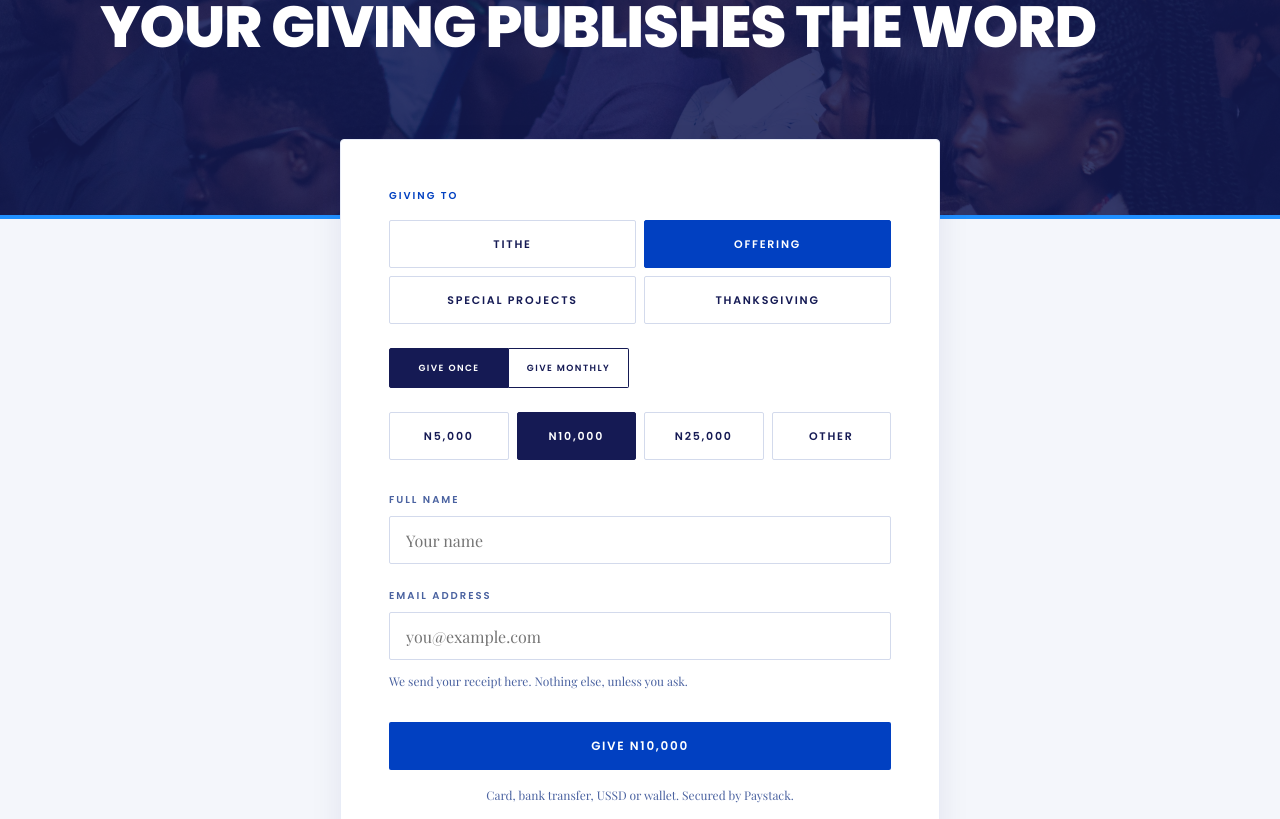
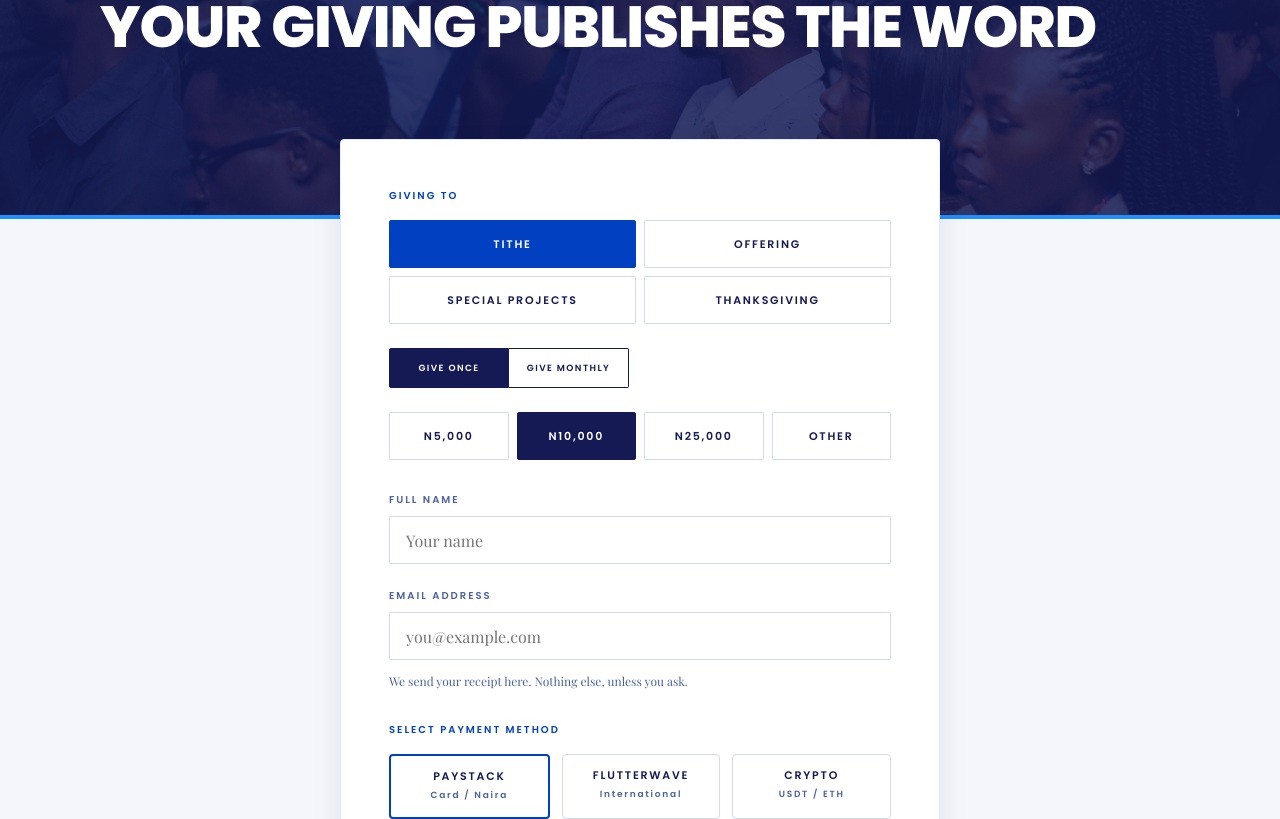
Before and after one commit to Hogwartsofweb3/The-Publishers-House, a Next.js app in the folder publishers-house/: page /giving in a window 1280 px wide. Shown: the part 201-1020 px from the top of the page. Built offline with nearby package versions, Linux system fonts and the light colour scheme.

Commit message:
feat: make giving page interactive with payment method selection

```diff
--- a/publishers-house/src/app/giving/page.tsx
+++ b/publishers-house/src/app/giving/page.tsx
@@ -1,12 +1,9 @@
-import type { Metadata } from "next";
+"use client";
+
+import { useState } from "react";
 import Navbar from "@/components/Navbar";
 import Footer from "@/components/Footer";
-
-export const metadata: Metadata = {
-  title: "Giving | The Publishers House",
-  description:
-    "Your giving publishes the Word. Support The Publishers House through tithe, offering, or bank transfer.",
-};
+import CopyableAccount from "@/components/CopyableAccount";
 
 const S = {
   eyebrow: { fontFamily: "'Poppins', sans-serif", fontWeight: 600, fontSize: "10px", lineHeight: "1.6em", letterSpacing: "0.2em", textTransform: "uppercase" as const },
@@ -18,8 +15,6 @@ const S = {
   readSmall: { fontFamily: "'Playfair Display', serif", fontWeight: 400, fontSize: "14.5px", lineHeight: "1.5em" },
   readBody: { fontFamily: "'Playfair Display', serif", fontWeight: 400, fontSize: "17px", lineHeight: "1.68em" },
 };
-
-import CopyableAccount from "@/components/CopyableAccount";
 
 // GTB account details
 const gtbAccounts = [
@@ -36,6 +31,23 @@ const sterlingAccounts = [
 ];
 
 export default function GivingPage() {
+  const [category, setCategory] = useState("Tithe");
+  const [frequency, setFrequency] = useState("Once");
+  const [amount, setAmount] = useState<number | "other">(10000);
+  const [otherAmount, setOtherAmount] = useState("");
+  const [name, setName] = useState("");
+  const [email, setEmail] = useState("");
+  const [method, setMethod] = useState<"paystack" | "flutterwave" | "crypto">("paystack");
+
+  const categories = ["Tithe", "Offering", "Special Projects", "Thanksgiving"];
+  const amounts = [5000, 10000, 25000];
+
+  const displayAmount = amount === "other" ? (Number(otherAmount) || 0) : amount;
+
+  const handleGive = () => {
+    alert(`Ready to integrate ${method}! Need API keys.`);
+  };
+
   return (
     <>
       <Navbar />
@@ -48,7 +60,6 @@ export default function GivingPage() {
             borderBottom: "4px solid #2090FF",
           }}
         >
-          {/* Background image & overlay */}
           <div style={{ position: "absolute", inset: 0, backgroundImage: "url('/images/giving-hero-v2.jpg')", backgroundSize: "cover", backgroundPosition: "center", zIndex: 0 }} />
           <div style={{ position: "absolute", inset: 0, backgroundColor: "rgba(21,26,84,0.85)", zIndex: 1 }} />
 
@@ -72,10 +83,10 @@ export default function GivingPage() {
               alignItems: "flex-start",
               justifyContent: "center",
               gap: "40px",
-              flexWrap: "wrap" as const,
+              flexWrap: "wrap",
             }}
           >
-            {/* ── Give panel — Mockup Form ── */}
+            {/* ── Give panel — Interactive Form ── */}
             <div
               style={{
                 display: "flex",
@@ -93,40 +104,95 @@ export default function GivingPage() {
 
               {/* Category tabs */}
               <div style={{ display: "grid", gridTemplateColumns: "1fr 1fr", gap: "8px", marginBottom: "24px" }}>
-                <div style={{ height: "48px", display: "flex", alignItems: "center", justifyContent: "center", border: "1px solid #D3DAEC", borderRadius: "2px", color: "#151A54", ...S.label }}>Tithe</div>
-                <div style={{ height: "48px", display: "flex", alignItems: "center", justifyContent: "center", background: "#0140C1", border: "1px solid #0140C1", borderRadius: "2px", color: "#FFFFFF", ...S.label }}>Offering</div>
-                <div style={{ height: "48px", display: "flex", alignItems: "center", justifyContent: "center", border: "1px solid #D3DAEC", borderRadius: "2px", color: "#151A54", ...S.label }}>Special Projects</div>
-                <div style={{ height: "48px", display: "flex", alignItems: "center", justifyContent: "center", border: "1px solid #D3DAEC", borderRadius: "2px", color: "#151A54", ...S.label }}>Thanksgiving</div>
+                {categories.map((c) => (
+                  <div
+                    key={c}
+                    onClick={() => setCategory(c)}
+                    style={{
+                      height: "48px", display: "flex", alignItems: "center", justifyContent: "center",
+                      background: category === c ? "#0140C1" : "transparent",
+                      border: category === c ? "1px solid #0140C1" : "1px solid #D3DAEC",
+                      borderRadius: "2px",
+                      color: category === c ? "#FFFFFF" : "#151A54",
+                      cursor: "pointer",
+                      ...S.label
+                    }}
+                  >
+                    {c}
+                  </div>
+                ))}
               </div>
 
               {/* Frequency tabs */}
               <div style={{ display: "grid", gridTemplateColumns: "1fr 1fr", gap: "0", marginBottom: "24px", width: "240px" }}>
-                <div style={{ height: "40px", display: "flex", alignItems: "center", justifyContent: "center", background: "#151A54", border: "1px solid #151A54", borderRadius: "2px 0 0 2px", color: "#FFFFFF", ...S.label, fontSize: "9px" }}>Give Once</div>
-                <div style={{ height: "40px", display: "flex", alignItems: "center", justifyContent: "center", background: "#FFFFFF", border: "1px solid #151A54", borderLeft: "none", borderRadius: "0 2px 2px 0", color: "#151A54", ...S.label, fontSize: "9px" }}>Give Monthly</div>
+                <div onClick={() => setFrequency("Once")} style={{ height: "40px", display: "flex", alignItems: "center", justifyContent: "center", background: frequency === "Once" ? "#151A54" : "#FFFFFF", border: "1px solid #151A54", borderRadius: "2px 0 0 2px", color: frequency === "Once" ? "#FFFFFF" : "#151A54", cursor: "pointer", ...S.label, fontSize: "9px" }}>Give Once</div>
+                <div onClick={() => setFrequency("Monthly")} style={{ height: "40px", display: "flex", alignItems: "center", justifyContent: "center", background: frequency === "Monthly" ? "#151A54" : "#FFFFFF", border: "1px solid #151A54", borderLeft: "none", borderRadius: "0 2px 2px 0", color: frequency === "Monthly" ? "#FFFFFF" : "#151A54", cursor: "pointer", ...S.label, fontSize: "9px" }}>Give Monthly</div>
               </div>
 
               {/* Amounts */}
               <div style={{ display: "grid", gridTemplateColumns: "1fr 1fr 1fr 1fr", gap: "8px", marginBottom: "32px" }}>
-                <div style={{ height: "48px", display: "flex", alignItems: "center", justifyContent: "center", border: "1px solid #D3DAEC", borderRadius: "2px", color: "#151A54", ...S.label }}>N5,000</div>
-                <div style={{ height: "48px", display: "flex", alignItems: "center", justifyContent: "center", background: "#151A54", border: "1px solid #151A54", borderRadius: "2px", color: "#FFFFFF", ...S.label }}>N10,000</div>
-                <div style={{ height: "48px", display: "flex", alignItems: "center", justifyContent: "center", border: "1px solid #D3DAEC", borderRadius: "2px", color: "#151A54", ...S.label }}>N25,000</div>
-                <div style={{ height: "48px", display: "flex", alignItems: "center", justifyContent: "center", border: "1px solid #D3DAEC", borderRadius: "2px", color: "#151A54", ...S.label }}>Other</div>
+                {amounts.map(a => (
+                  <div
+                    key={a}
+                    onClick={() => setAmount(a)}
+                    style={{
+                      height: "48px", display: "flex", alignItems: "center", justifyContent: "center",
+                      background: amount === a ? "#151A54" : "transparent",
+                      border: amount === a ? "1px solid #151A54" : "1px solid #D3DAEC",
+                      borderRadius: "2px",
+                      color: amount === a ? "#FFFFFF" : "#151A54",
+                      cursor: "pointer",
+                      ...S.label
+                    }}
+                  >
+                    N{a.toLocaleString()}
+                  </div>
+                ))}
+                <div
+                  onClick={() => setAmount("other")}
+                  style={{
+                    height: "48px", display: "flex", alignItems: "center", justifyContent: "center",
+                    background: amount === "other" ? "#151A54" : "transparent",
+                    border: amount === "other" ? "1px solid #151A54" : "1px solid #D3DAEC",
+                    borderRadius: "2px",
+                    color: amount === "other" ? "#FFFFFF" : "#151A54",
+                    cursor: "pointer",
+                    ...S.label
+                  }}
+                >
+                  Other
+                </div>
               </div>
+
+              {amount === "other" && (
+                <div style={{ marginBottom: "32px" }}>
+                   <input type="number" placeholder="Enter amount..." value={otherAmount} onChange={e => setOtherAmount(e.target.value)} style={{ height: "48px", padding: "0 16px", border: "1px solid #D3DAEC", borderRadius: "2px", fontFamily: "'Playfair Display', serif", fontSize: "16px", outline: "none", width: "100%" }} />
+                </div>
+              )}
 
               {/* Inputs */}
               <div style={{ display: "flex", flexDirection: "column", gap: "24px", marginBottom: "32px" }}>
                 <div style={{ display: "flex", flexDirection: "column", gap: "8px" }}>
                   <span style={{ ...S.eyebrow, color: "#4A62A0" }}>Full Name</span>
-                  <input type="text" placeholder="Your name" style={{ height: "48px", padding: "0 16px", border: "1px solid #D3DAEC", borderRadius: "2px", fontFamily: "'Playfair Display', serif", fontSize: "16px", outline: "none", width: "100%" }} />
+                  <input type="text" placeholder="Your name" value={name} onChange={e => setName(e.target.value)} style={{ height: "48px", padding: "0 16px", border: "1px solid #D3DAEC", borderRadius: "2px", fontFamily: "'Playfair Display', serif", fontSize: "16px", outline: "none", width: "100%" }} />
                 </div>
                 <div style={{ display: "flex", flexDirection: "column", gap: "8px" }}>
                   <span style={{ ...S.eyebrow, color: "#4A62A0" }}>Email Address</span>
-                  <input type="email" placeholder="you@example.com" style={{ height: "48px", padding: "0 16px", border: "1px solid #D3DAEC", borderRadius: "2px", fontFamily: "'Playfair Display', serif", fontSize: "16px", outline: "none", width: "100%" }} />
+                  <input type="email" placeholder="you@example.com" value={email} onChange={e => setEmail(e.target.value)} style={{ height: "48px", padding: "0 16px", border: "1px solid #D3DAEC", borderRadius: "2px", fontFamily: "'Playfair Display', serif", fontSize: "16px", outline: "none", width: "100%" }} />
                   <span style={{ ...S.readSmall, color: "#4A62A0", fontSize: "12px", marginTop: "4px" }}>We send your receipt here. Nothing else, unless you ask.</span>
                 </div>
               </div>
 
+              {/* Payment Method Selector */}
+              <span style={{ ...S.eyebrow, color: "#0140C1", marginBottom: "16px" }}>Select Payment Method</span>
+              <div style={{ display: "flex", gap: "12px", marginBottom: "24px" }}>
+                 <div onClick={() => setMethod("paystack")} style={{ flex: 1, padding: "12px", border: method === "paystack" ? "2px solid #0140C1" : "1px solid #D3DAEC", borderRadius: "4px", textAlign: "center", cursor: "pointer", ...S.label }}>Paystack<br/><span style={{fontSize: "9px", color: "#4A62A0", textTransform: "none"}}>Card / Naira</span></div>
+                 <div onClick={() => setMethod("flutterwave")} style={{ flex: 1, padding: "12px", border: method === "flutterwave" ? "2px solid #0140C1" : "1px solid #D3DAEC", borderRadius: "4px", textAlign: "center", cursor: "pointer", ...S.label }}>Flutterwave<br/><span style={{fontSize: "9px", color: "#4A62A0", textTransform: "none"}}>International</span></div>
+                 <div onClick={() => setMethod("crypto")} style={{ flex: 1, padding: "12px", border: method === "crypto" ? "2px solid #0140C1" : "1px solid #D3DAEC", borderRadius: "4px", textAlign: "center", cursor: "pointer", ...S.label }}>Crypto<br/><span style={{fontSize: "9px", color: "#4A62A0", textTransform: "none"}}>USDT / ETH</span></div>
+              </div>
+
               <button
+                onClick={handleGive}
                 style={{
                   ...S.button,
                   width: "100%",
@@ -137,13 +203,16 @@ export default function GivingPage() {
                   color: "#FFFFFF",
                   cursor: "pointer",
                   marginBottom: "16px",
+                  transition: "background 0.2s"
                 }}
+                onMouseOver={(e) => e.currentTarget.style.background = "#013091"}
+                onMouseOut={(e) => e.currentTarget.style.background = "#0140C1"}
               >
-                Give N10,000
+                {method === "crypto" ? "Connect Wallet & Give" : `Give N${displayAmount.toLocaleString()}`}
               </button>
 
               <span style={{ ...S.readSmall, color: "#4A62A0", fontSize: "12px", textAlign: "center" }}>
-                Card, bank transfer, USSD or wallet. Secured by Paystack.
+                Secured by {method === "paystack" ? "Paystack" : method === "flutterwave" ? "Flutterwave" : "Privy"}
               </span>
             </div>
 
```
